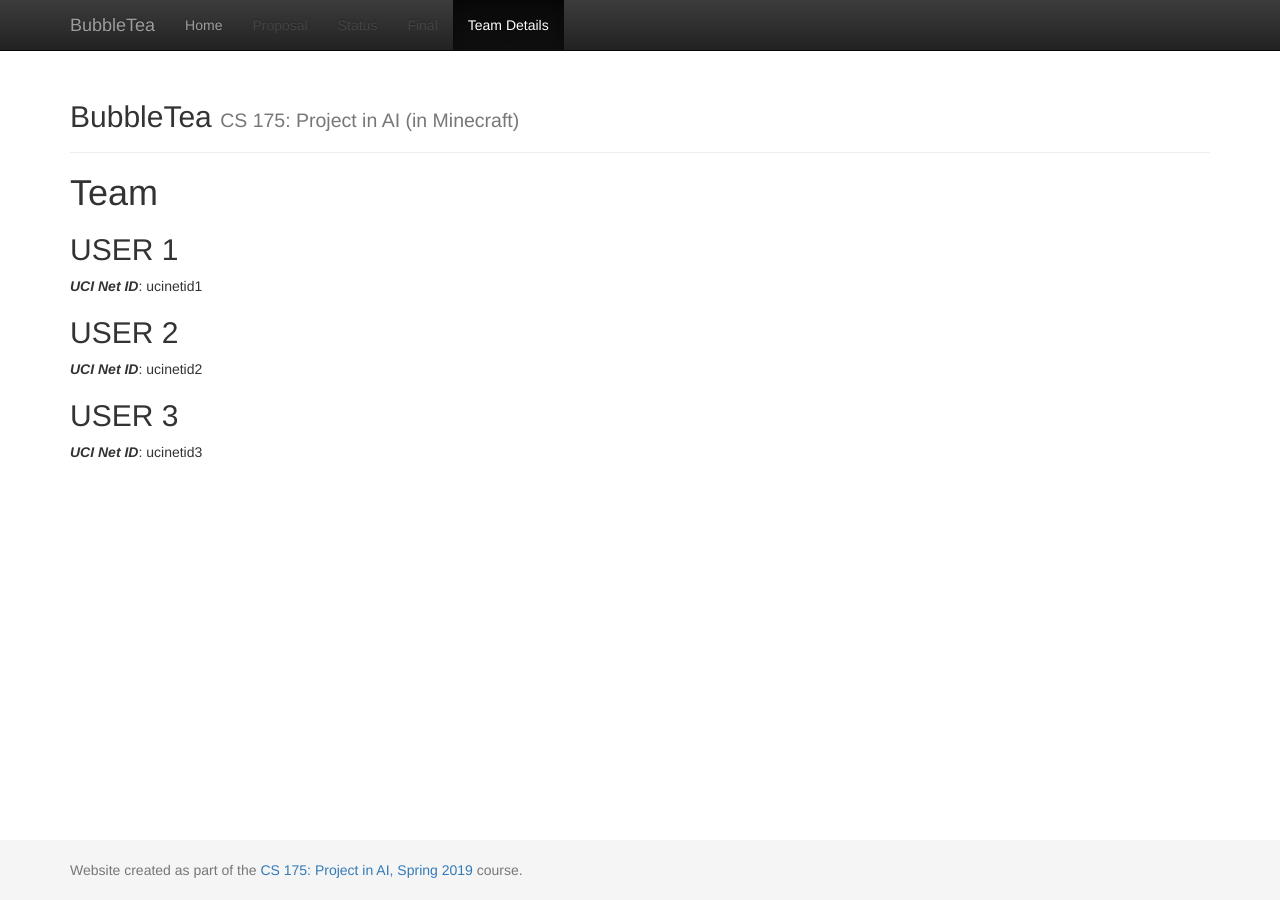
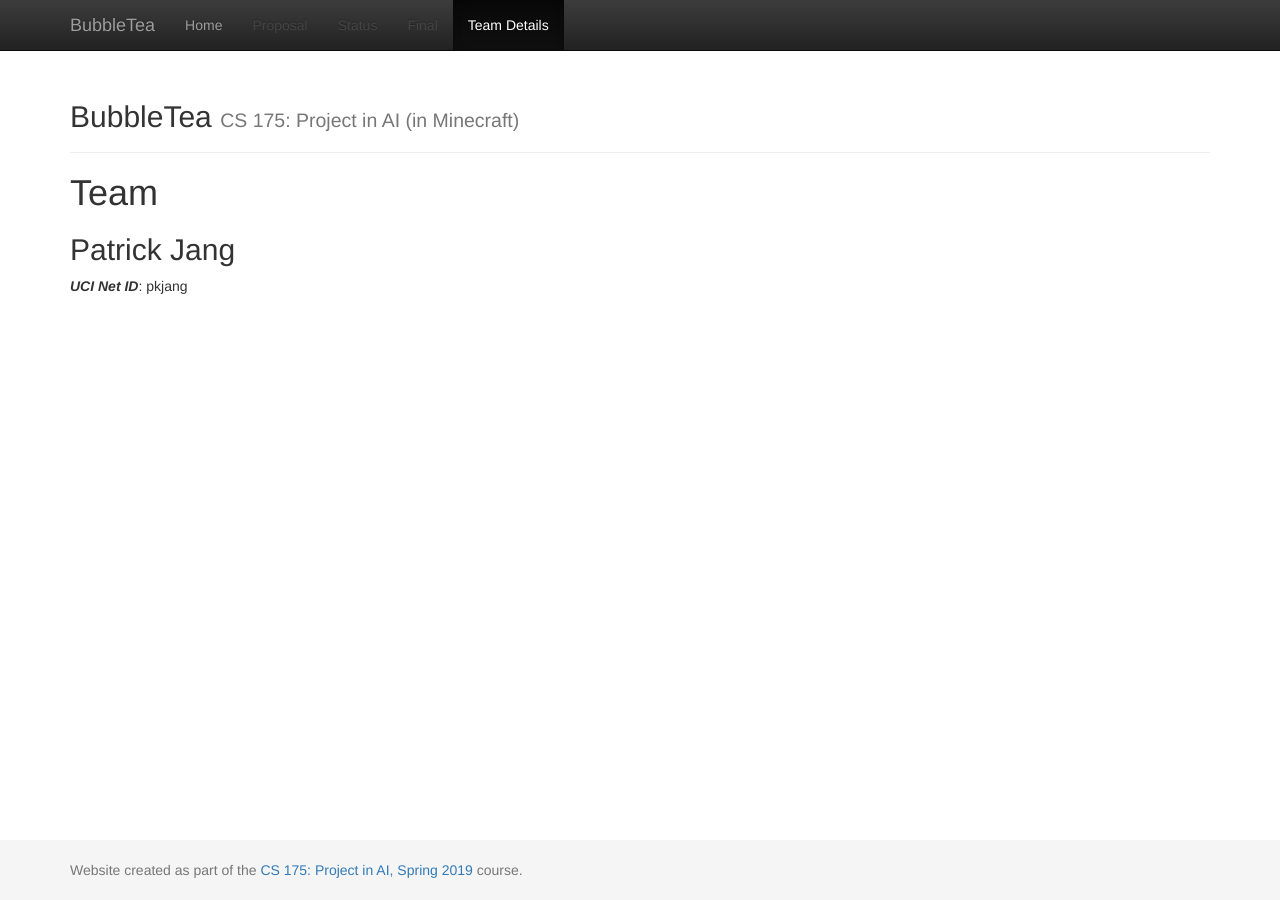
Before and after one commit to pkjang/BubbleTea, a Jekyll site: the page built from docs/team.md, in a window 1280 px wide. Built offline with Jekyll 4.4.1, drawn with Linux system fonts in a browser that asks for light colours.

Commit message:
Update team.md

```diff
--- a/docs/team.md
+++ b/docs/team.md
@@ -6,11 +6,5 @@ title:  Team
 # {{ page.title }}
 
 
-## USER 1
-***UCI Net ID***: ucinetid1
-
-## USER 2
-***UCI Net ID***: ucinetid2
-
-## USER 3
-***UCI Net ID***: ucinetid3
+## Patrick Jang
+***UCI Net ID***: pkjang
```
